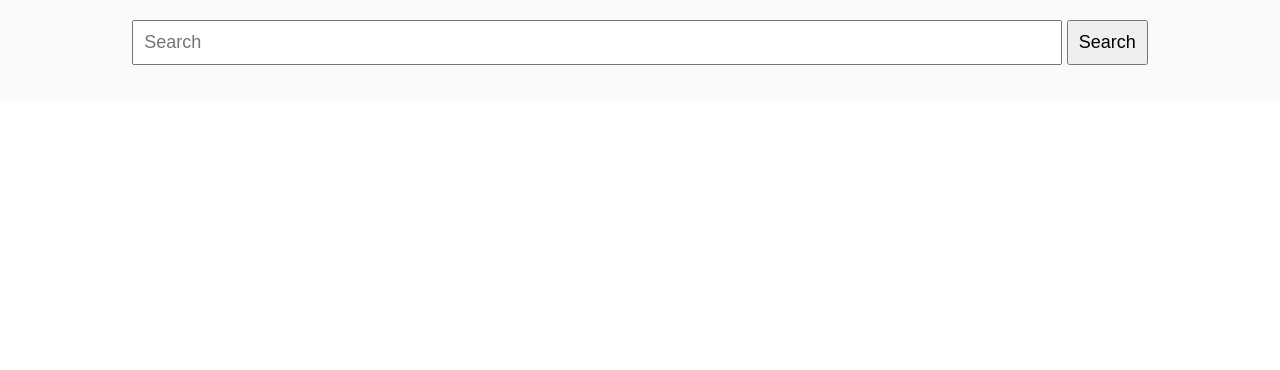
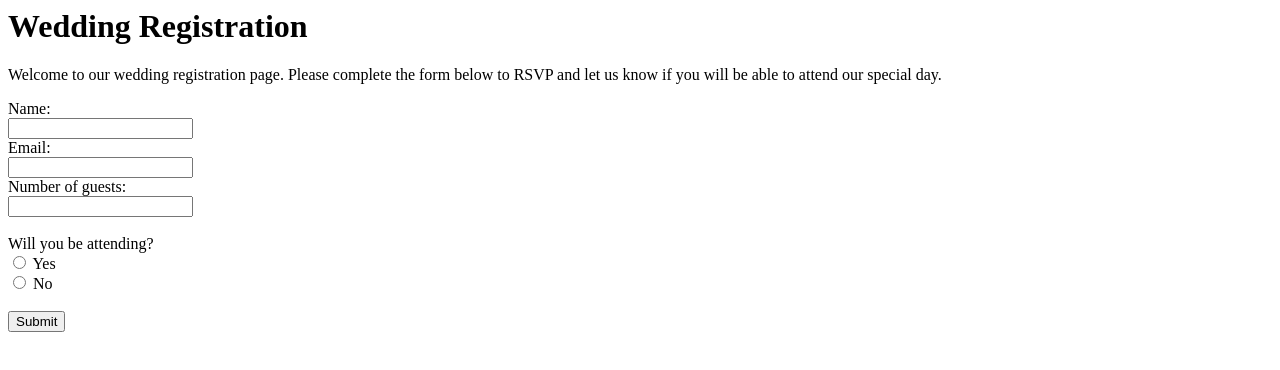
Before and after one commit to jonisakov/cloud_seminar_homework, a plain HTML site: page index.html in a window 1280 px wide. Drawn offline with Linux system fonts and the light colour scheme.

Commit message:
Update index.html

```diff
--- a/index.html
+++ b/index.html
@@ -1,34 +1,23 @@
 <html>
-  <head>
-    <title>Google</title>
-    <style>
-      body {
-        font-family: Arial, sans-serif;
-        margin: 0;
-        padding: 0;
-      }
-      #search-form {
-        background-color: #fafafa;
-        padding: 20px;
-        text-align: center;
-      }
-      #search-form input[type="text"] {
-        font-size: 18px;
-        padding: 10px;
-        width: 75%;
-      }
-      #search-form input[type="submit"] {
-        font-size: 18px;
-        padding: 10px;
-      }
-    </style>
-  </head>
-  <body>
-    <div id="search-form">
-      <form action="http://www.google.com/search" method="GET">
-        <input type="text" name="q" placeholder="Search">
-        <input type="submit" value="Search">
-      </form>
-    </div>
-  </body>
+<head>
+  <title>Wedding Registration</title>
+</head>
+<body>
+  <h1>Wedding Registration</h1>
+  <p>Welcome to our wedding registration page. Please complete the form below to RSVP and let us know if you will be able to attend our special day.</p>
+  <form action="your-server-url" method="POST" enctype="application/json">
+  <label for="name">Name:</label><br>
+  <input type="text" id="name" name="name"><br>
+  <label for="email">Email:</label><br>
+  <input type="text" id="email" name="email"><br>
+  <label for="number_of_guests">Number of guests:</label><br>
+  <input type="number" id="number_of_guests" name="number_of_guests"><br><br>
+  <label for="attending">Will you be attending?</label><br>
+  <input type="radio" id="attending_yes" name="attending" value="yes">
+  <label for="attending_yes">Yes</label><br>
+  <input type="radio" id="attending_no" name="attending" value="no">
+  <label for="attending_no">No</label><br><br>
+  <input type="submit" value="Submit">
+</form>
+</body>
 </html>
```
